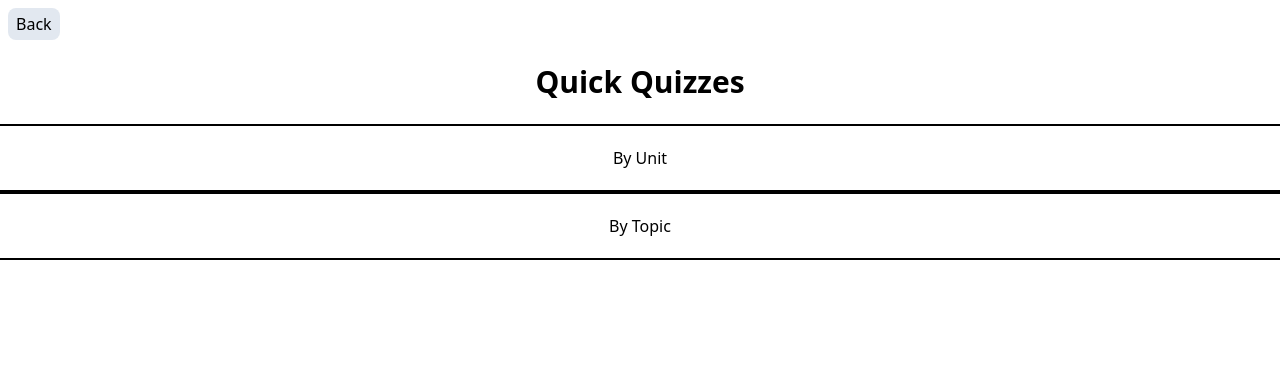
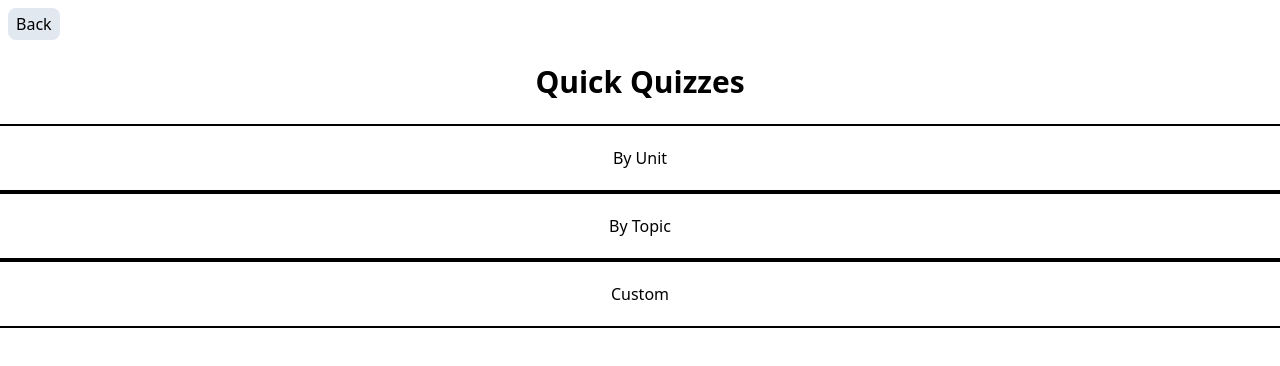
Before and after one commit to Villy-P/WHAP-Study-Tools, a SvelteKit app: page /quick-quiz.html in a window 1280 px wide. Shown: the top 366 px of the page. Built offline with nearby package versions, Linux system fonts and the light colour scheme.

Commit message:
Add Custom quick quiz btn

```diff
--- a/src/routes/quick-quiz.html/+page.svelte
+++ b/src/routes/quick-quiz.html/+page.svelte
@@ -9,3 +9,4 @@
 <h1 class="font-bold text-3xl text-center py-6">Quick Quizzes</h1>
 <MenuButton title="By Unit" go="by-unit.html" backgroundImage=""/>
 <MenuButton title="By Topic" go="by-topic.html" backgroundImage=""/>
+<MenuButton title="Custom" go="custom.html" backgroundImage=""/>
```
